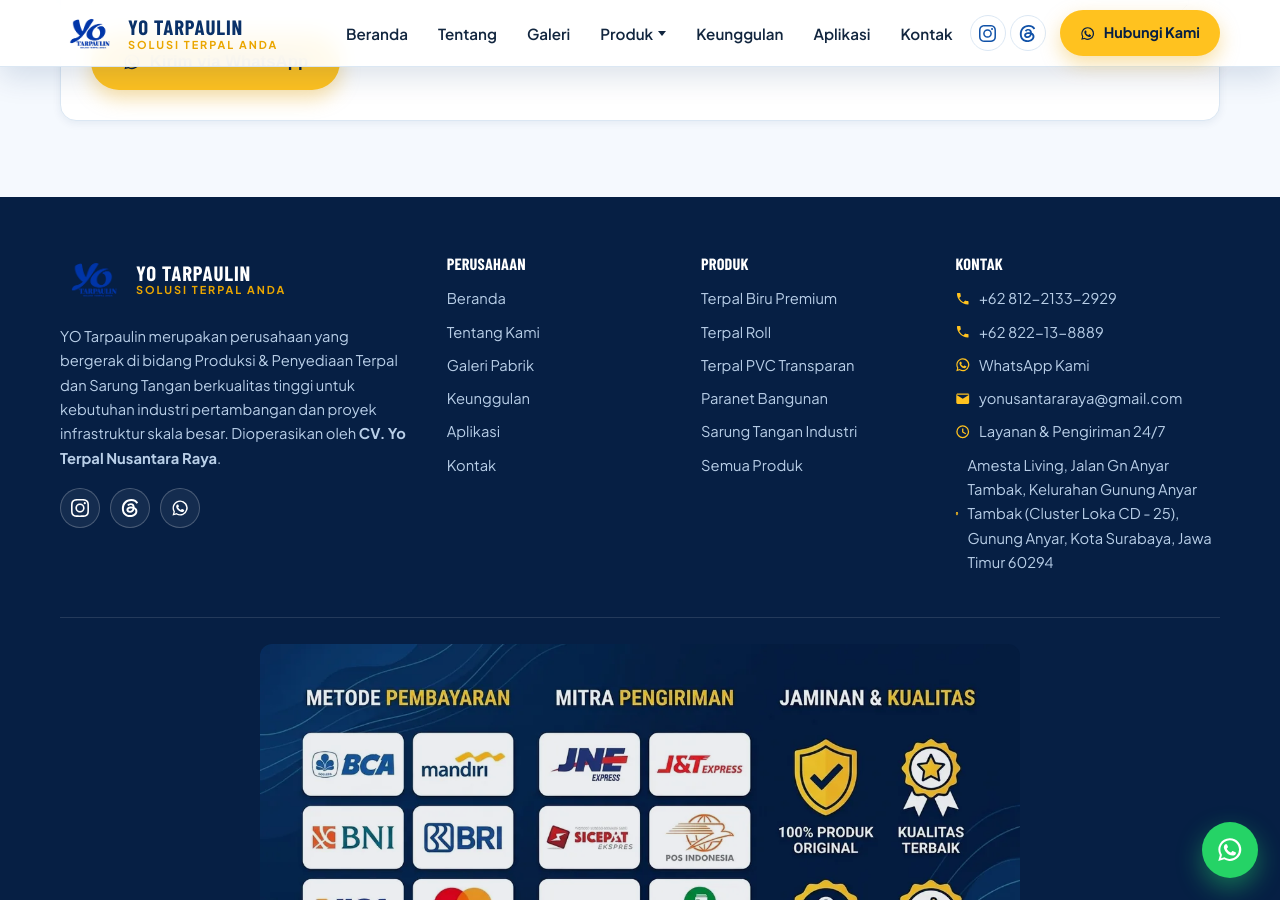
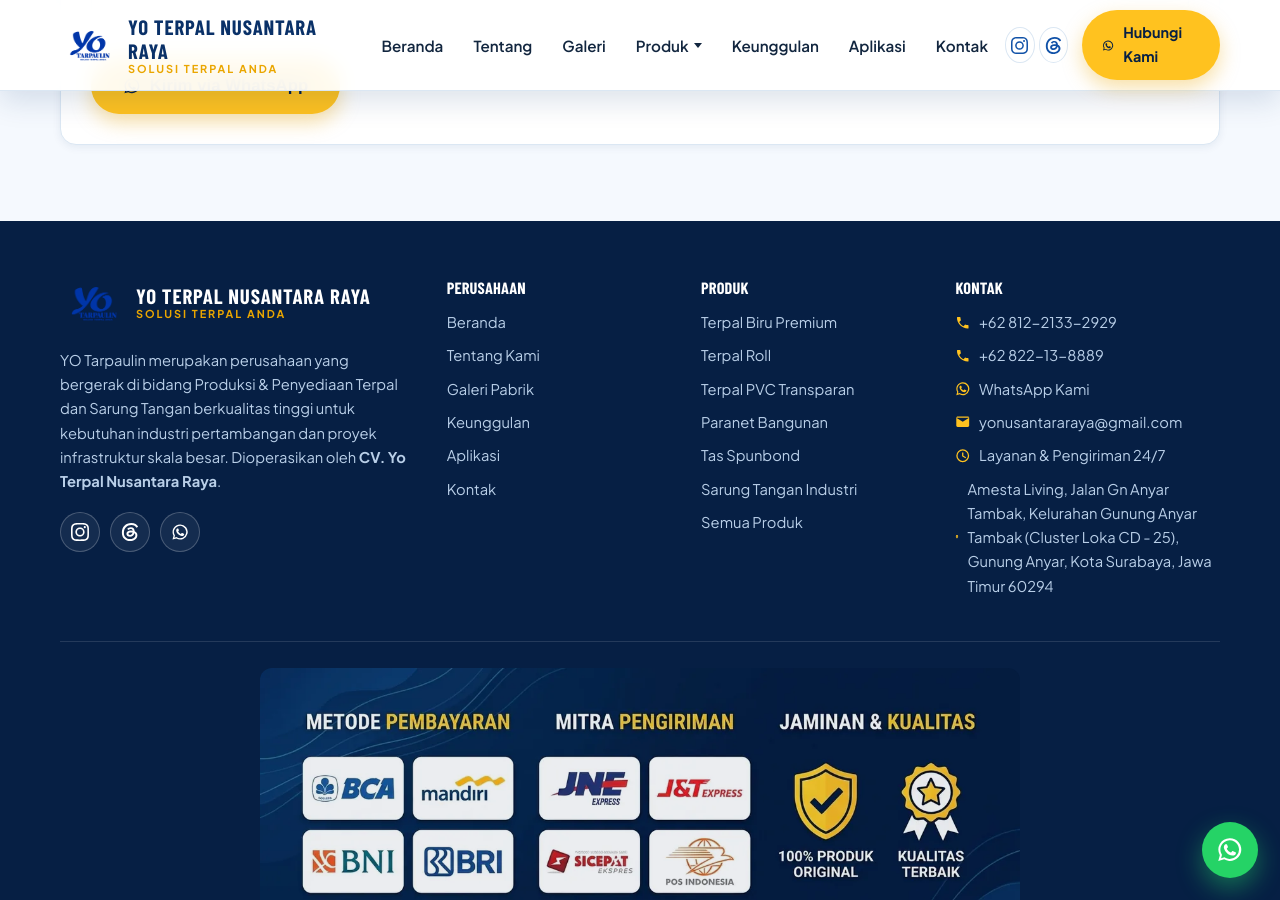
Before and after one commit to pelayanan/yotarpaulin, a Jekyll site: the page built from index.html, in a window 1280 px wide and 900 px high, scrolled down 12329 px. Built offline with Jekyll 4.4.1, drawn with Linux system fonts in a browser that asks for light colours; some web fonts are replaced.

Commit message:
Brand lockup nav & footer: YO TERPAL NUSANTARA RAYA
🤖 Generated with Codebuff
Co-Authored-By: Codebuff <noreply@codebuff.com>

```diff
--- a/_includes/footer.html
+++ b/_includes/footer.html
@@ -5,7 +5,7 @@
         <a class="brand brand--footer" href="{{ site.baseurl }}/">
           <img src="{{ site.baseurl }}/assets/images/logo.webp" alt="Logo Yo Tarpaulin" width="64" height="48">
           <span class="brand__text">
-            <strong>YO TARPAULIN</strong>
+            <strong>YO TERPAL NUSANTARA RAYA</strong>
             <small>{{ site.brand_slogan }}</small>
           </span>
         </a>
@@ -42,6 +42,7 @@
           <li><a href="{{ site.baseurl }}/produk/terpal-roll.html">Terpal Roll</a></li>
           <li><a href="{{ site.baseurl }}/produk/terpal-pvc-transparan.html">Terpal PVC Transparan</a></li>
           <li><a href="{{ site.baseurl }}/produk/paranet-bangunan.html">Paranet Bangunan</a></li>
+          <li><a href="{{ site.baseurl }}/produk/tas-spunbond.html">Tas Spunbond</a></li>
           <li><a href="{{ site.baseurl }}/produk/sarung-tangan-industri.html">Sarung Tangan Industri</a></li>
           <li><a href="{{ site.baseurl }}/produk.html">Semua Produk</a></li>
         </ul>
--- a/_includes/header.html
+++ b/_includes/header.html
@@ -30,7 +30,7 @@
     <a class="brand" href="{{ site.baseurl }}/">
       <img src="{{ site.baseurl }}/assets/images/logo.webp" alt="Logo Yo Tarpaulin" width="56" height="42">
       <span class="brand__text">
-        <strong>YO TARPAULIN</strong>
+        <strong>YO TERPAL NUSANTARA RAYA</strong>
         <small>{{ site.brand_slogan }}</small>
       </span>
     </a>
```
